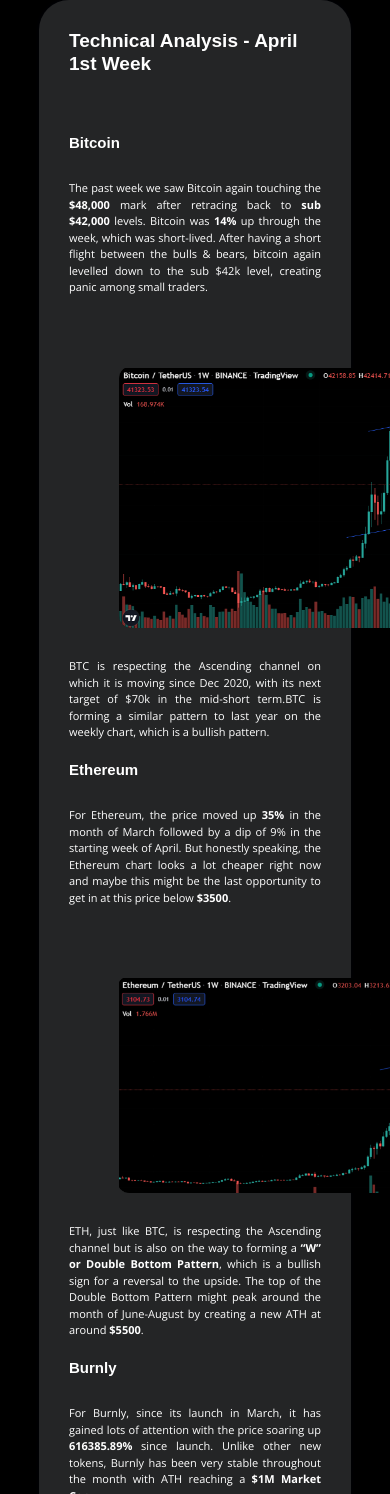
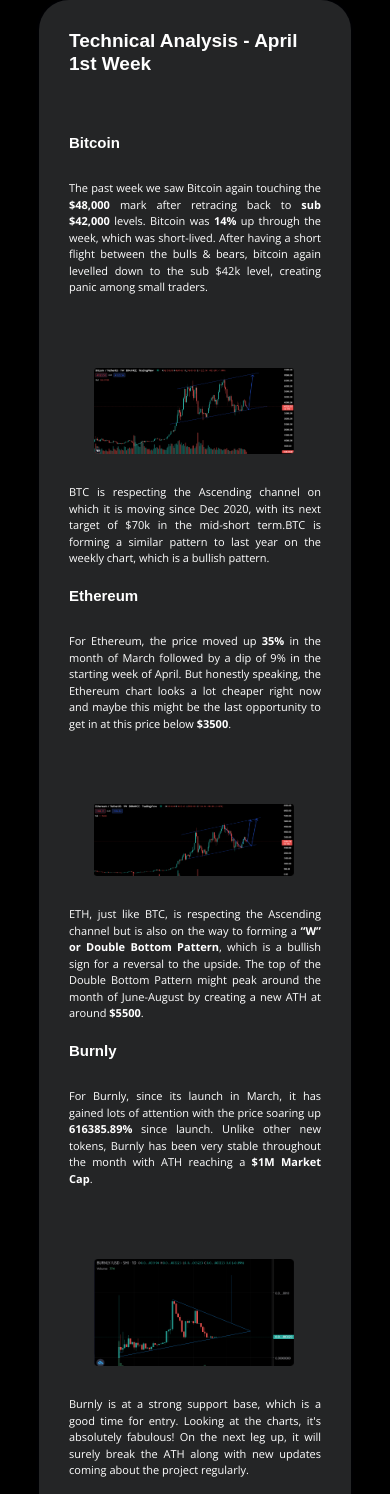
Before and after one commit to Udaanweb3/Website, a plain HTML site: page pages/aprweek1.html in a window 390 px wide. Shown: the part 99-1593 px from the top of the page. Drawn offline with nearby package versions, Linux system fonts and the light colour scheme; a script that the page names is missing.

Commit message:
Website V 0.1

```diff
--- a/assets/css/style.css
+++ b/assets/css/style.css
@@ -943,7 +943,13 @@
         margin: 0 auto;
         margin-bottom: 50px;
     }
-
+    .mob-pic {
+        width: 300px !important;
+        margin-left: -25px;
+    }
+    .values .figcaption {
+        font-size: 11px;
+    }
     .values .text {
         font-size: 11px;
         color: white;
--- a/pages/aprweek1.html
+++ b/pages/aprweek1.html
@@ -67,7 +67,7 @@
                   </div>
                   <div class="col-lg-8 mt-4 mt-lg-0" data-aos="fade-up" data-aos-delay="200">
                      <center>
-                        <img src="../assets/img/btc-apr1.png">
+                        <img class="mob-pic" src="../assets/img/btc-apr1.png">
                      </center>
                   </div>
                   <div class="col-lg-2" data-aos="fade-up" data-aos-delay="200">
@@ -81,7 +81,7 @@
                   </div>
                   <div class="col-lg-8 mt-4 mt-lg-0" data-aos="fade-up" data-aos-delay="200">
                      <center>
-                        <img src="../assets/img/eth-apr1.png">
+                        <img class="mob-pic" src="../assets/img/eth-apr1.png">
                      </center>
                   </div>
                   <div class="col-lg-2" data-aos="fade-up" data-aos-delay="200">
@@ -97,7 +97,7 @@
                   </div>
                   <div class="col-lg-8 mt-4 mt-lg-0" data-aos="fade-up" data-aos-delay="200">
                      <center>
-                        <img src="../assets/img/burnly-apr1.png">
+                        <img class="mob-pic" src="../assets/img/burnly-apr1.png">
                      </center>
                   </div>
                   <div class="col-lg-2" data-aos="fade-up" data-aos-delay="200">
```
Also changed, not shown: pages/btech-1.html (+1 -1 lines), assets/img/market-watch.png.
